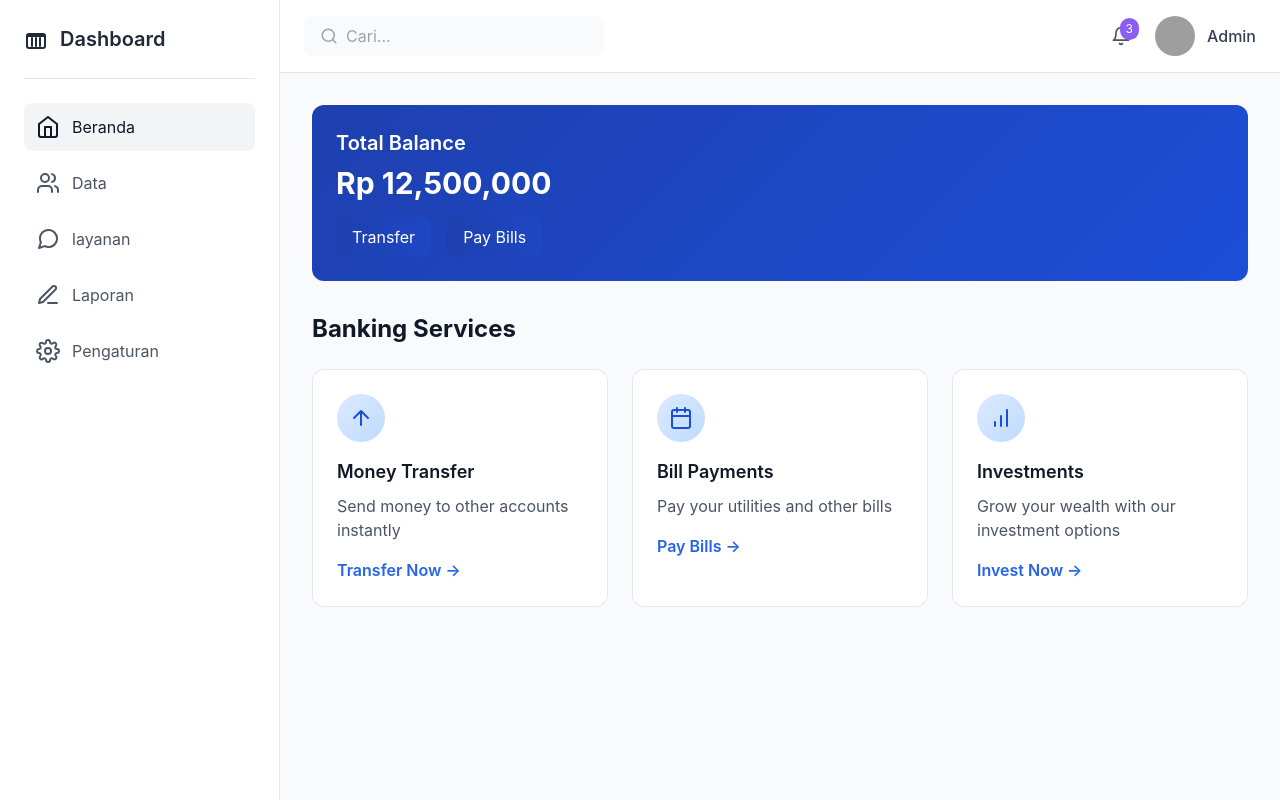
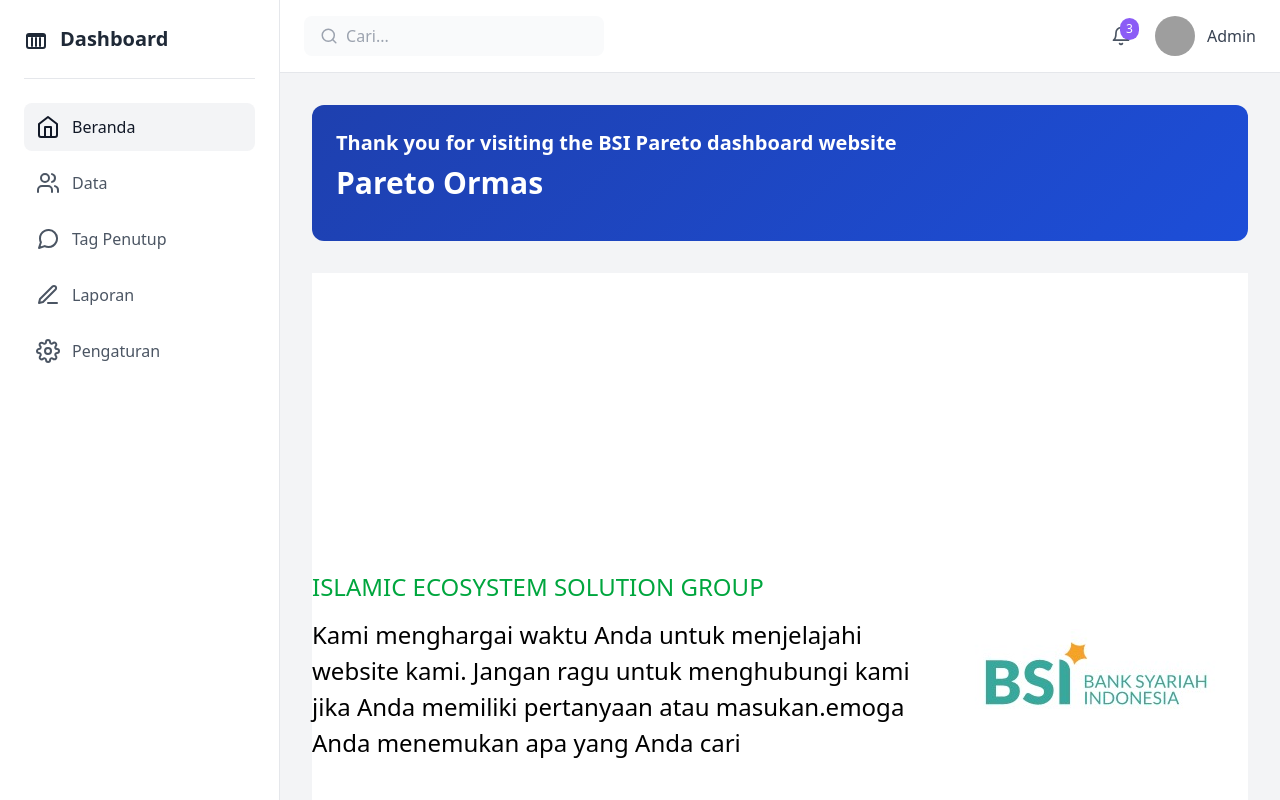
Before and after one commit to lutfi-dika/-website-dashbord, a plain HTML site: page layanan .html in a window 1280 px wide. Shown: the top 800 px of the page. Drawn offline with nearby package versions, Linux system fonts and the light colour scheme; grey boxes are pictures that could not be loaded.

Commit message:
Add files via upload

```diff
--- a/layanan .html
+++ b/layanan .html
@@ -1,137 +1,23 @@
-<!doctype html>
-<html lang="en">
+<!DOCTYPE html>
+<html lang="id">
   <head>
     <meta charset="UTF-8" />
     <meta name="viewport" content="width=device-width, initial-scale=1.0" />
-    <title>Restaurant Dashboard</title>
-    <link rel="stylesheet" href="style.CSS">
-    <script src="https://cdn.tailwindcss.com"></script>
+    <title>Penutup</title>
+    <link rel="stylesheet" href="style.CSS" />
     <link rel="website icon" type="jpg" href="WhatsApp Image 2025-03-09 at 12.44.57_5d7674b7.jpg" />
+    <script src="https://unpkg.com/@tailwindcss/browser@4"></script>
+    <script src="https://unpkg.com/@tailwindcss/browser@4"></script>
+    <script src="https://cdn.tailwindcss.com">
+    </script>
+
+
+
   </head>
-  <style>
-
-* {
-  margin: 0;
-  padding: 0;
-  box-sizing: border-box;
-}
-
-body {
-  font-family: 'Inter', -apple-system, BlinkMacSystemFont, 'Segoe UI', Roboto, sans-serif;
-  background-color: #f8fafc;
-}
-
-/* Header and navigation styles */
-.nav-bar {
-  background: linear-gradient(to right, #1e40af, #1d4ed8);
-  color: white;
-}
-
-.nav-link {
-  transition: all 0.3s ease;
-  position: relative;
-}
-
-.nav-link::after {
-  content: '';
-  position: absolute;
-  bottom: -2px;
-  left: 0;
-  width: 0;
-  height: 2px;
-  background-color: white;
-  transition: width 0.3s ease;
-}
-
-.nav-link:hover::after {
-  width: 100%;
-}
-
-/* Service card styles */
-.service-card {
-  transition: all 0.3s ease;
-  border: 1px solid #e2e8f0;
-  overflow: hidden;
-}
-
-.service-card:hover {
-  transform: translateY(-4px);
-  box-shadow: 0 12px 20px -8px rgba(0, 0, 0, 0.15);
-  border-color: #93c5fd;
-}
-
-.service-icon {
-  transition: all 0.3s ease;
-  background: linear-gradient(135deg, #dbeafe 0%, #bfdbfe 100%);
-}
-
-.service-card:hover .service-icon {
-  transform: scale(1.1);
-  background: linear-gradient(135deg, #bfdbfe 0%, #93c5fd 100%);
-}
-
-/* Quick access button styles */
-.quick-access-btn {
-  transition: all 0.3s ease;
-  background: linear-gradient(to right, #1e40af, #1d4ed8);
-  background-size: 200% auto;
-}
-
-.quick-access-btn:hover {
-  background-position: right center;
-  transform: translateY(-2px);
-}
-
-/* Balance card styles */
-.balance-card {
-  background: linear-gradient(135deg, #1e40af 0%, #1d4ed8 100%);
-  transition: all 0.3s ease;
-}
-
-.balance-card:hover {
-  transform: scale(1.02);
-}
-
-/* Activity list styles */
-.activity-item {
-  transition: all 0.3s ease;
-}
-
-.activity-item:hover {
-  background-color: #f1f5f9;
-}
-
-/* Custom scrollbar */
-::-webkit-scrollbar {
-  width: 8px;
-}
-
-::-webkit-scrollbar-track {
-  background: #f1f5f9;
-}
-
-::-webkit-scrollbar-thumb {
-  background: #94a3b8;
-  border-radius: 4px;
-}
-
-::-webkit-scrollbar-thumb:hover {
-  background: #64748b;
-}
-
-/* Animations */
-@keyframes fadeIn {
-  from { opacity: 0; transform: translateY(10px); }
-  to { opacity: 1; transform: translateY(0); }
-}
-
-.animate-fade-in {
-  animation: fadeIn 0.5s ease-out;
-}
-  </style>
+  </head>
   <body>
-
     <div class="dashboard">
+      <!-- Toggle Button -->
       <button class="menu-toggle">
         <svg
           xmlns="http://www.w3.org/2000/svg"
@@ -150,7 +36,7 @@
         </svg>
       </button>
 
-
+      <!-- Sidebar -->
       <aside class="sidebar">
         <div class="sidebar-header">
           <svg
@@ -225,7 +111,7 @@
                 d="M21 11.5a8.38 8.38 0 0 1-.9 3.8 8.5 8.5 0 0 1-7.6 4.7 8.38 8.38 0 0 1-3.8-.9L3 21l1.9-5.7a8.38 8.38 0 0 1-.9-3.8 8.5 8.5 0 0 1 4.7-7.6 8.38 8.38 0 0 1 3.8-.9h.5a8.48 8.48 0 0 1 8 8v.5z"
               />
             </svg>
-              <span>layanan</span>
+            <span>Tag Penutup</span>
           </a>
           <a href="#">
             <svg
@@ -268,7 +154,7 @@
         </nav>
       </aside>
 
-
+      <!-- Main Content -->
       <main class="main-content">
         <header class="top-bar">
           <div class="search-bar">
@@ -316,76 +202,117 @@
           </div>
         </header>
 
+        <!-- <div class="container-logo">
+          <h1 class="text-center font-2rem bg-oklch(0.723 0.219 149.579)">Welcome to the Admin Dashboard!</h1>
+        </div>
+
+        <style>
+          .container-logo{
+            text-align: center;
+            justify-content: center;
+            font-family: 'Times New Roman', Times, serif;
+            background-color:oklch(0.871 0.15 154.449) ;
+            width: 100%;
+            height: 50px;
+            border-radius: 100px;
+          }
+
+          .container-logo h1{
+            font-size: 2rem;
+            font-family: 'Times New Roman', Times, serif;
+            height: 100vh;
+          }
+        </style> -->
+
         <main class="max-w-7xl mx-auto px-4 sm:px-6 lg:px-8 py-8">
 
           <div class="balance-card rounded-xl p-6 text-white mb-8 animate-fade-in">
-                <h2 class="text-xl font-semibold mb-2">Total Balance</h2>
-                <p class="text-3xl font-bold mb-4">Rp 12,500,000</p>
+              <h2 class="text-xl font-semibold mb-2">Thank you for visiting the BSI Pareto dashboard website</h2>
+              <p class="text-3xl font-bold mb-4">Pareto Ormas</p>
               <div class="flex space-x-4">
-                    <button class="quick-access-btn px-4 py-2 rounded-lg bg-white bg-opacity-20 hover:bg-opacity-30">
-                        Transfer
-                    </button>
-                    <button class="quick-access-btn px-4 py-2 rounded-lg bg-white bg-opacity-20 hover:bg-opacity-30">
-                        Pay Bills
-                    </button>
+
               </div>
           </div>
 
 
-            <h2 class="text-2xl font-bold mb-6">Banking Services</h2>
-            <div class="grid grid-cols-1 md:grid-cols-3 gap-6 mb-8">
+        <style>
 
-                <div class="service-card bg-white rounded-xl p-6">
-                    <div class="service-icon w-12 h-12 rounded-full flex items-center justify-center mb-4">
-                        <svg xmlns="http://www.w3.org/2000/svg" width="24" height="24" viewBox="0 0 24 24" fill="none" stroke="currentColor" stroke-width="2" stroke-linecap="round" stroke-linejoin="round" class="text-blue-700">
-                            <path d="M12 19V5M5 12l7-7 7 7"/>
-                        </svg>
+.balance-card {
+  background: linear-gradient(135deg, #1e40af 0%, #1d4ed8 100%);
+  transition: all 0.3s ease;
+}
+
+.balance-card:hover {
+  transform: scale(1.02);
+}
+
+/* Activity list styles */
+.activity-item {
+  transition: all 0.3s ease;
+}
+
+.activity-item:hover {
+  background-color: #f1f5f9;
+}
+
+/* Custom scrollbar */
+::-webkit-scrollbar {
+  width: 8px;
+}
+
+::-webkit-scrollbar-track {
+  background: #f1f5f9;
+}
+
+::-webkit-scrollbar-thumb {
+  background: #94a3b8;
+  border-radius: 4px;
+}
+
+::-webkit-scrollbar-thumb:hover {
+  background: #64748b;
+}
+
+/* Animations */
+@keyframes fadeIn {
+  from { opacity: 0; transform: translateY(10px); }
+  to { opacity: 1; transform: translateY(0); }
+}
+
+.animate-fade-in {
+  animation: fadeIn 0.5s ease-out;
+}
+        </style>
+
+       <div class="parallax home">
+
+        <section id="Beranda" class="Beranda">
+        <section id="home">
+          <div class="leftHome">
+            <h3>Islamic Ecosystem Solution Group</h3>
+            <p class="desc">
+              Kami menghargai waktu Anda untuk menjelajahi website kami.
+              Jangan ragu untuk menghubungi kami jika Anda memiliki
+              pertanyaan atau masukan.emoga Anda menemukan apa yang Anda cari
+            </p>
+
           </div>
-                    <h3 class="text-lg font-semibold mb-2">Money Transfer</h3>
-                    <p class="text-gray-600 mb-4">Send money to other accounts instantly</p>
-                    <button class="text-blue-600 font-semibold hover:text-blue-800">Transfer Now →</button>
+          <img class="rightHome" src="WhatsApp Image 2025-03-09 at 12.44.57_5d7674b7.jpg" alt="" />
+        </section>
+        </section>
     </div>
 
-
-                <div class="service-card bg-white rounded-xl p-6">
-                    <div class="service-icon w-12 h-12 rounded-full flex items-center justify-center mb-4">
-                        <svg xmlns="http://www.w3.org/2000/svg" width="24" height="24" viewBox="0 0 24 24" fill="none" stroke="currentColor" stroke-width="2" stroke-linecap="round" stroke-linejoin="round" class="text-blue-700">
-                            <rect x="3" y="4" width="18" height="18" rx="2" ry="2"/>
-                            <line x1="16" y1="2" x2="16" y2="6"/>
-                            <line x1="8" y1="2" x2="8" y2="6"/>
-                            <line x1="3" y1="10" x2="21" y2="10"/>
-                        </svg>
-                    </div>
-                    <h3 class="text-lg font-semibold mb-2">Bill Payments</h3>
-                    <p class="text-gray-600 mb-4">Pay your utilities and other bills</p>
-                    <button class="text-blue-600 font-semibold hover:text-blue-800">Pay Bills →</button>
-                </div>
-
-
-                <div class="service-card bg-white rounded-xl p-6">
-                    <div class="service-icon w-12 h-12 rounded-full flex items-center justify-center mb-4">
-                        <svg xmlns="http://www.w3.org/2000/svg" width="24" height="24" viewBox="0 0 24 24" fill="none" stroke="currentColor" stroke-width="2" stroke-linecap="round" stroke-linejoin="round" class="text-blue-700">
-                            <path d="M12 20V10"/>
-                            <path d="M18 20V4"/>
-                            <path d="M6 20v-4"/>
-                        </svg>
-                    </div>
-                    <h3 class="text-lg font-semibold mb-2">Investments</h3>
-                    <p class="text-gray-600 mb-4">Grow your wealth with our investment options</p>
-                    <button class="text-blue-600 font-semibold hover:text-blue-800">Invest Now →</button>
-                </div>
-            </div>
-
-
-            </div>
       </main>
     </div>
 
-        </div>
-      </div>
-    </div>
-        </main>
-    </div>
-
+    <script>
+      document
+        .querySelector(".menu-toggle")
+        .addEventListener("click", function () {
+          document
+            .querySelector(".dashboard")
+            .classList.toggle("sidebar-collapsed");
+        });
+    </script>
   </body>
 </html>
```
Lines whose indentation alone changed are shown as unchanged.
